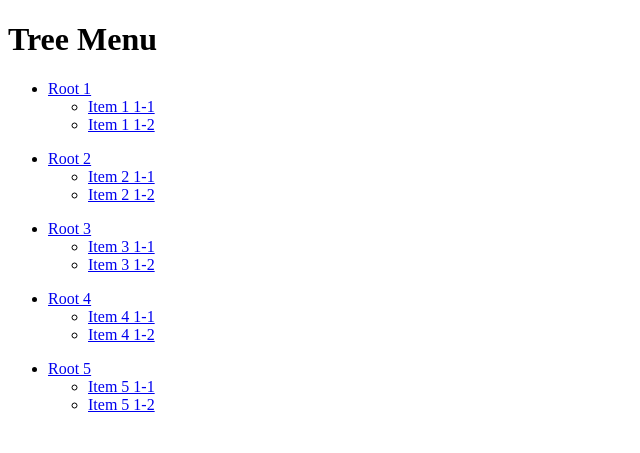
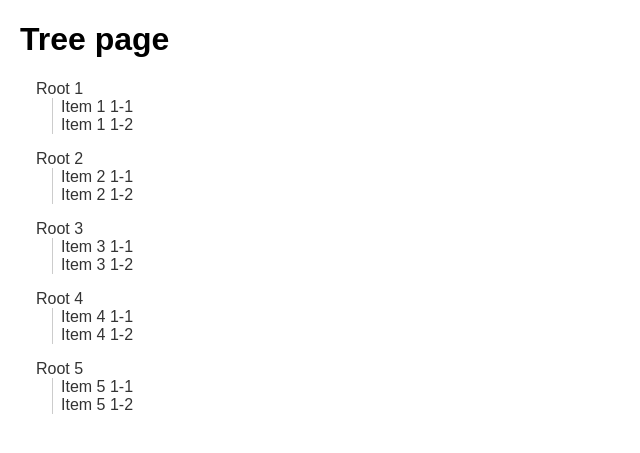
Before and after one commit to FoileDM/TreeMenuTest, a Django app: page / in a window 1280 px wide. Shown: the top 453 px of the page, without its empty margins (0-640 px from the left). Run offline with Django 5.2, Linux system fonts and the light colour scheme; data comes from the database, SQL or seed files in the repository.

Commit message:
feat(static): add custom styles and integrate in templates
- Added `styles.css` for consistent styling across pages.
- Updated `base.html` to include the stylesheet.
- Modified `tree_page.html` for enhanced menu styling.
- Configured `STATICFILES_DIRS` in `settings.py` to serve custom static files.

```diff
--- a/DjangoProject/settings.py
+++ b/DjangoProject/settings.py
@@ -117,6 +117,7 @@ USE_TZ = True
 # https://docs.djangoproject.com/en/5.2/howto/static-files/
 
 STATIC_URL = 'static/'
+STATICFILES_DIRS = [BASE_DIR / 'static']
 
 # Default primary key field type
 # https://docs.djangoproject.com/en/5.2/ref/settings/#default-auto-field
--- /dev/null
+++ b/static/css/styles.css
@@ -0,0 +1,33 @@
+body {
+    font-family: Arial, sans-serif;
+    margin: 20px;
+}
+
+ul {
+    list-style-type: none;
+    padding-left: 1em;
+}
+
+ul ul {
+    margin-left: 1em;
+    border-left: 1px solid #ccc;
+    padding-left: 0.5em;
+}
+
+li a {
+    text-decoration: none;
+    color: #333;
+}
+
+li a:hover {
+    color: #007bff;
+}
+
+h1 a {
+    text-decoration: none;
+    color: inherit;
+}
+
+h1 a:hover {
+    color: #007bff;
+}
--- a/templates/base.html
+++ b/templates/base.html
@@ -3,6 +3,8 @@
 <head>
     <meta charset="UTF-8">
     <title>{% block title %}Menu{% endblock %}</title>
+    {% load static %}
+    <link rel="stylesheet" href="{% static 'css/styles.css' %}" />
 </head>
 <body>
 {% block content %}{% endblock %}
--- a/templates/tree_page.html
+++ b/templates/tree_page.html
@@ -4,8 +4,10 @@
 {% block title %}Tree Menu{% endblock %}
 
 {% block content %}
-<h1>Tree Menu</h1>
-{% for menu in root_menus %}
-    {% draw_menu menu.name %}
-{% endfor %}
+<div class="menu-container">
+    <h1><a href="/">Tree page</a></h1>
+    {% for menu in root_menus %}
+        {% draw_menu menu.name %}
+    {% endfor %}
+</div>
 {% endblock %}
```
